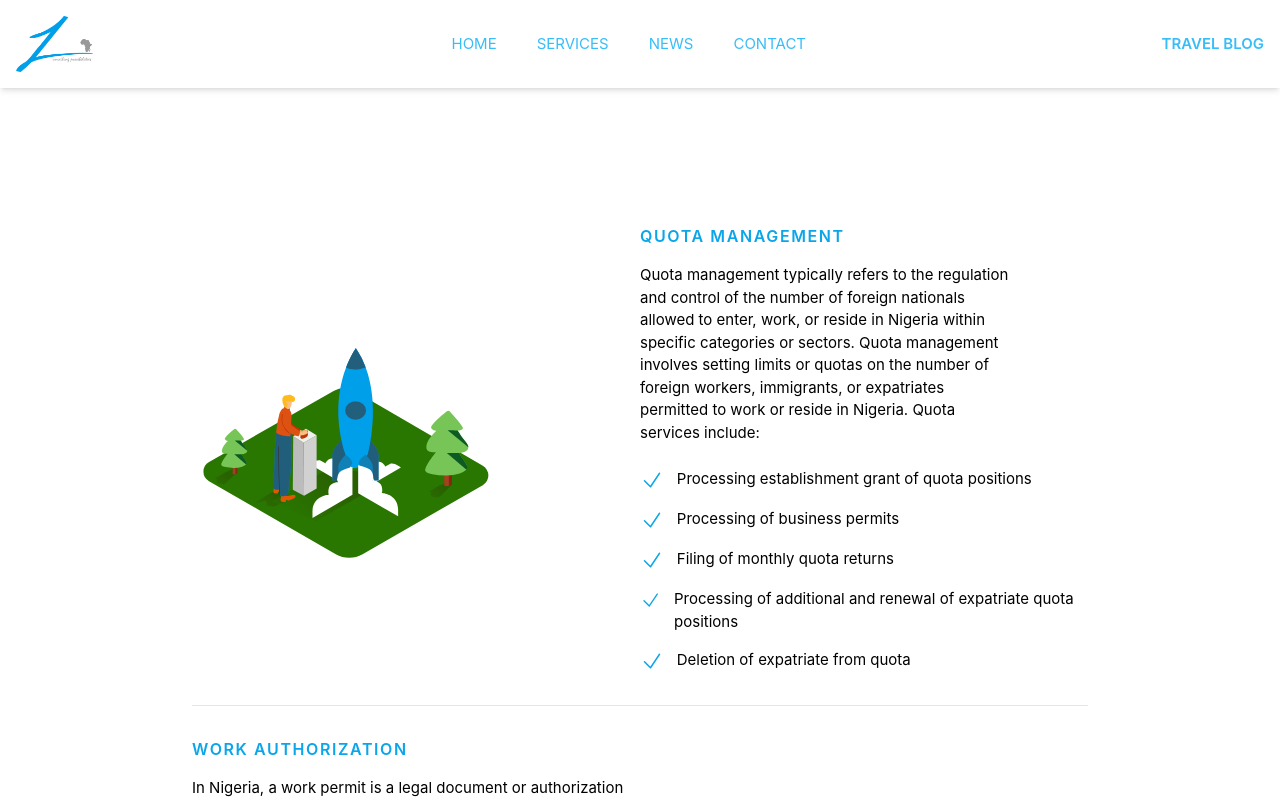
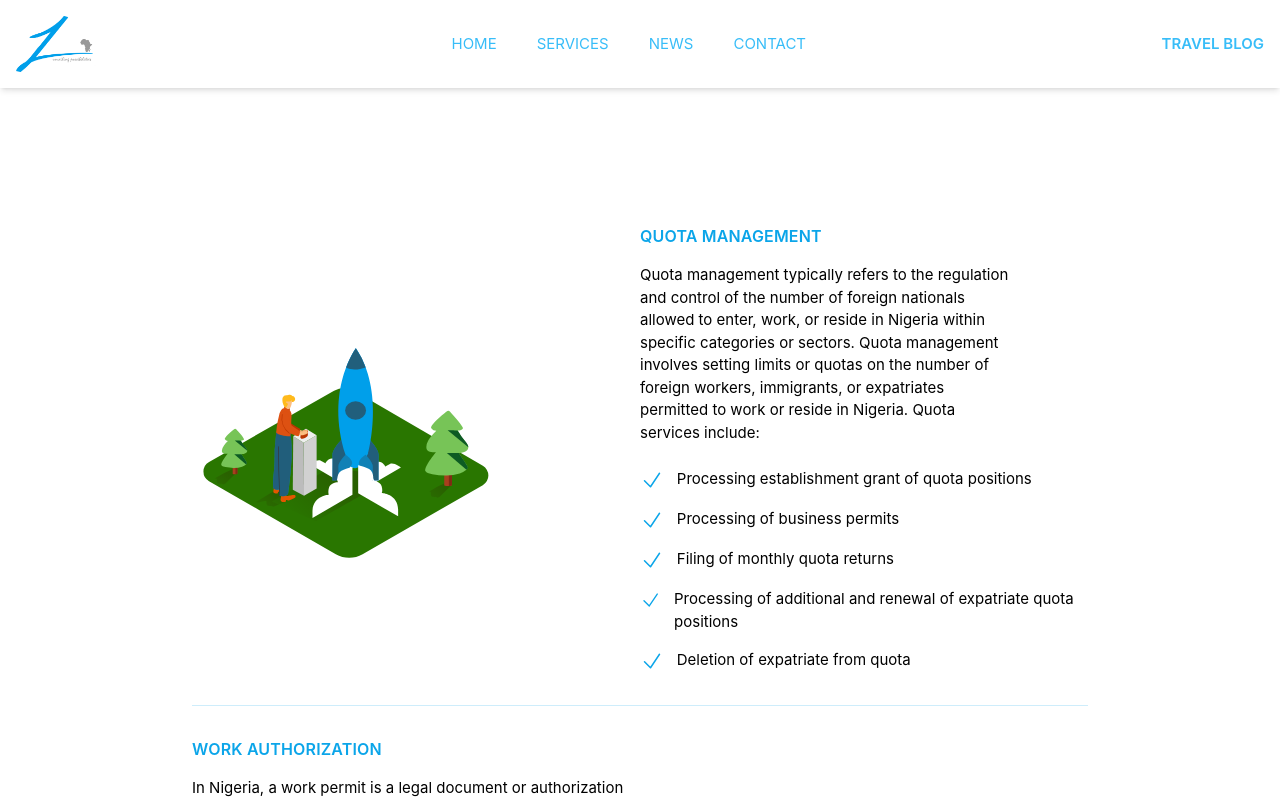
Before and after one commit to nikolasdevs/zinafri_new, a Vue app: page /service in a window 1280 px wide. Shown: the top 800 px of the page. Built offline with nearby package versions, Linux system fonts and the light colour scheme.

Commit message:
text spacing adjusted

```diff
--- a/src/assets/main.css
+++ b/src/assets/main.css
@@ -81,7 +81,7 @@
   color: rgb(75, 85, 99);
   font-weight: 600;
   text-transform: uppercase;
-  letter-spacing: 0.1rem;
+  letter-spacing: 0.01rem;
   color: rgb(11, 165, 233);
   margin-bottom: 1rem;
 }
```
